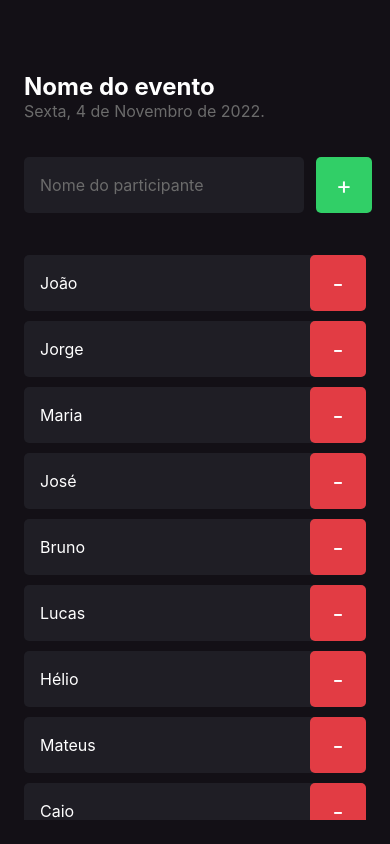
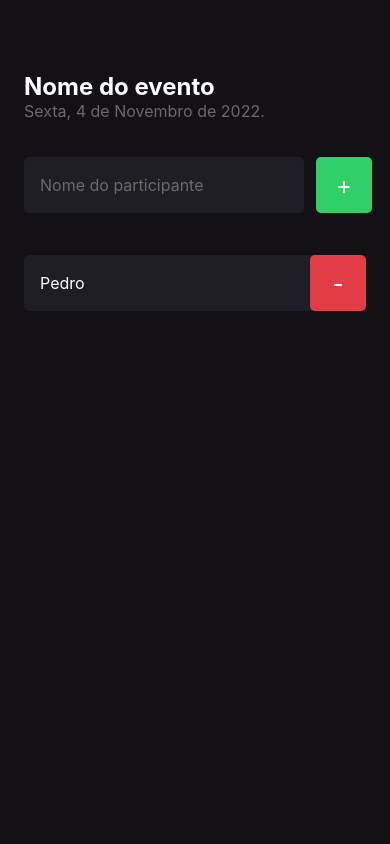
Before and after one commit to phmachado/ignite-imhere, a React Native app: screen / in a window 390 px wide. Built offline with nearby package versions, Linux system fonts and the light colour scheme.

Commit message:
Project 01 | Adding participants

```diff
--- a/src/screens/Home/index.tsx
+++ b/src/screens/Home/index.tsx
@@ -1,3 +1,4 @@
+import { useState } from "react";
 import {
   View,
   Text,
@@ -12,17 +13,7 @@ import Participant from "../../components/Participant";
 import { styles } from "./styles";
 
 export default function Home() {
-  const participants = [
-    "João",
-    "Jorge",
-    "Maria",
-    "José",
-    "Bruno",
-    "Lucas",
-    "Hélio",
-    "Mateus",
-    "Caio",
-  ];
+  const [participants, setParticipants] = useState<string[]>(["Pedro"]);
 
   function handleParticipantAdd(name: string) {
     if (participants.includes(name)) {
@@ -31,6 +22,7 @@ export default function Home() {
         "Já existe um participante na lista com esse nome."
       );
     }
+    setParticipants((prevState) => [...prevState, name]);
   }
 
   function handleParticipantRemove(name: string) {
@@ -57,7 +49,7 @@ export default function Home() {
         />
         <TouchableOpacity
           style={styles.button}
-          onPress={() => handleParticipantAdd("Caio")}
+          onPress={() => handleParticipantAdd("Bruno")}
         >
           <Text style={styles.buttonText}>+</Text>
         </TouchableOpacity>
```
